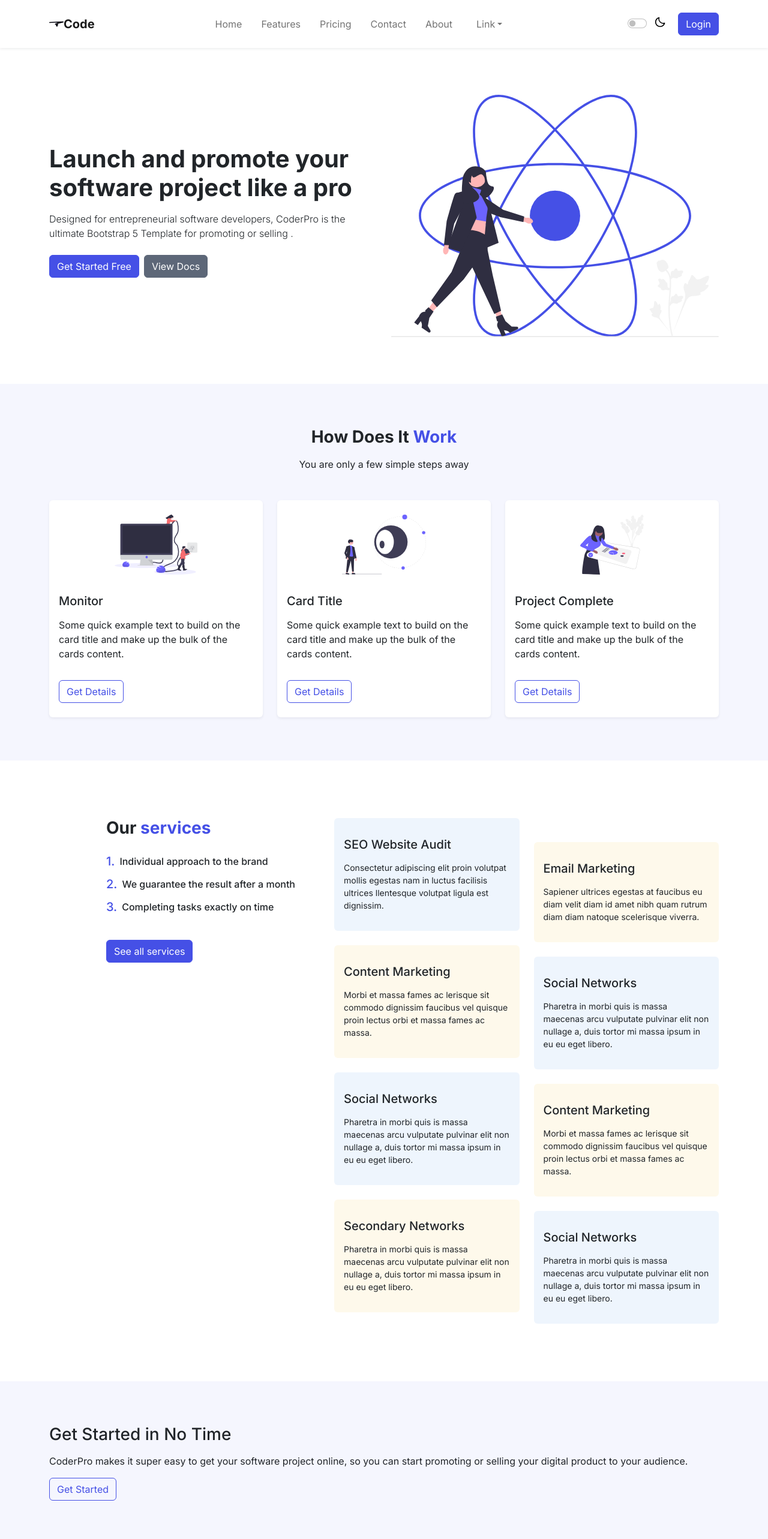
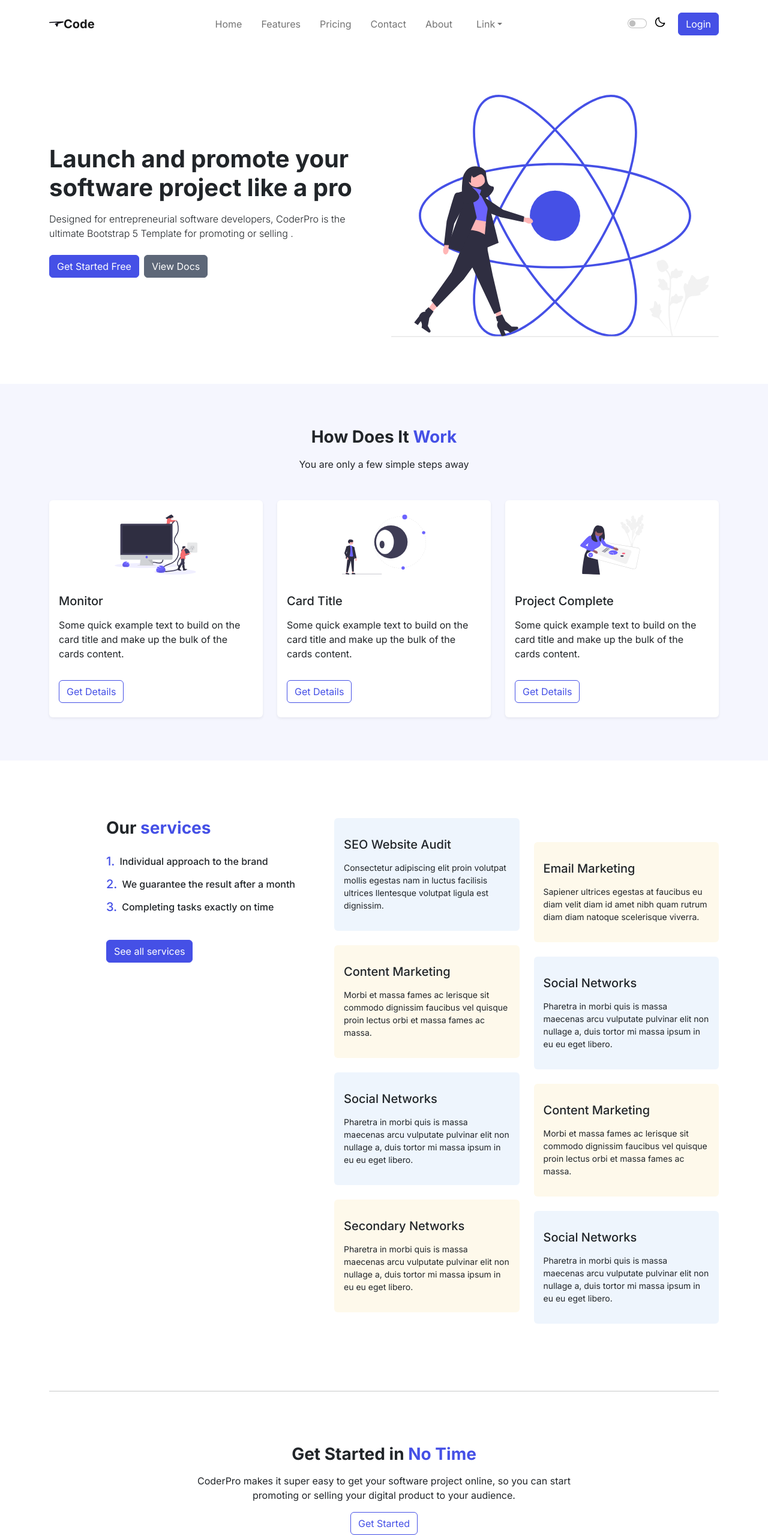
Before and after one commit to nimeshmaharjan1/dashboard-codebase, a Next.js app: page / in a window 1280 px wide. Shown: the top 2566 px of the page at 60% size. Built offline with nearby package versions, Linux system fonts and the light colour scheme.

Commit message:
refactor: update navbar UX

```diff
--- a/features/home/components/layout/main/header/header-1/index.tsx
+++ b/features/home/components/layout/main/header/header-1/index.tsx
@@ -1,5 +1,5 @@
 //Import module scss as styles
-import { useState } from 'react';
+import { useEffect, useState } from 'react';
 import { Offcanvas } from 'react-bootstrap';
 import Container from 'react-bootstrap/Container';
 import Navbar from 'react-bootstrap/Navbar';
@@ -12,10 +12,16 @@ const HeaderOne = () => {
   const [show, setShow] = useState(false);
   const handleClose = () => setShow(false);
   const handleShow = () => setShow(true);
+  const [scroll, setScroll] = useState(false);
+  useEffect(() => {
+    window.addEventListener('scroll', () => {
+      setScroll(window.scrollY > 200);
+    });
+  }, []);
   //You can concatenate or just give one styles such as shown below
   return (
     <Navbar
-      className=" fixed-top py-3 shadow-sm bg-white"
+      className={` ${scroll ? 'bg-navbar fixed-top shadow-sm' : ''}   py-3 `}
       aria-label="Main navigation"
     >
       <Container>
--- a/pages/index.tsx
+++ b/pages/index.tsx
@@ -274,19 +274,27 @@ const Dashboard: NextPageWithLayout = () => {
           </div>
         </div>
       </section>
+      {/* horizontal line */}
+      <div className="container">
+        <hr></hr>
+      </div>
       {/* get started section */}
-      <section className=" get-started-section bg-light-blue py-5">
+      <section className=" get-started-section py-5">
         <div className="container my-md-2 my-lg-3 my-xl-4 my-xxl-5">
-          <h3 className="mb-3">Get Started in No Time</h3>
+          <div className="mw-60 mx-auto text-center">
+            <h3 className="mb-3 fw-bold">
+              Get Started in <span className="text-primary"> No Time</span>
+            </h3>
             <div className="section-intro   mx-auto">
-            CoderPro makes it super easy to get your software project online, so
-            you can start promoting or selling your digital product to your
+              CoderPro makes it super easy to get your software project online,
+              so you can start promoting or selling your digital product to your
               audience.
             </div>
             <div className="pt-3 ">
               <a className="btn btn-outline-primary" href="">
                 Get Started
               </a>
+            </div>
           </div>
         </div>
       </section>
--- a/styles/globals.scss
+++ b/styles/globals.scss
@@ -1,5 +1,5 @@
 body {
-  padding-top: 80px;
+  // padding-top: 80px;
 }
 .sun,
 .moon {
@@ -26,3 +26,7 @@ body {
   background-image: url('../public/assets/icons/bx-moon.svg');
   margin-left: 4px;
 }
+.bg-navbar {
+  background-color: var(--ek-body-bg);
+  transition: background-color 0.1s ease-in-out;
+}
--- a/styles/sass/abstract/_variables.scss
+++ b/styles/sass/abstract/_variables.scss
@@ -79,9 +79,9 @@ $prefix: $variable-prefix;
       @include button-outline-variant($value);
     }
   }
-  .navbar {
+  .navbar-nav {
     --ek-navbar-hover-color: #fff;
-    --ek-nav-link-color: var(--ek-body--color);
+    --ek-nav-link-color: var(--ek-body-color);
     --ek-nav-link-hover-color: var(--ek-navbar-hover-color);
   }
 }
```
Also changed, not shown: features/home/components/layout/main/header/header.module.scss (+5 -28 lines). Lines whose indentation alone changed are shown as unchanged.
